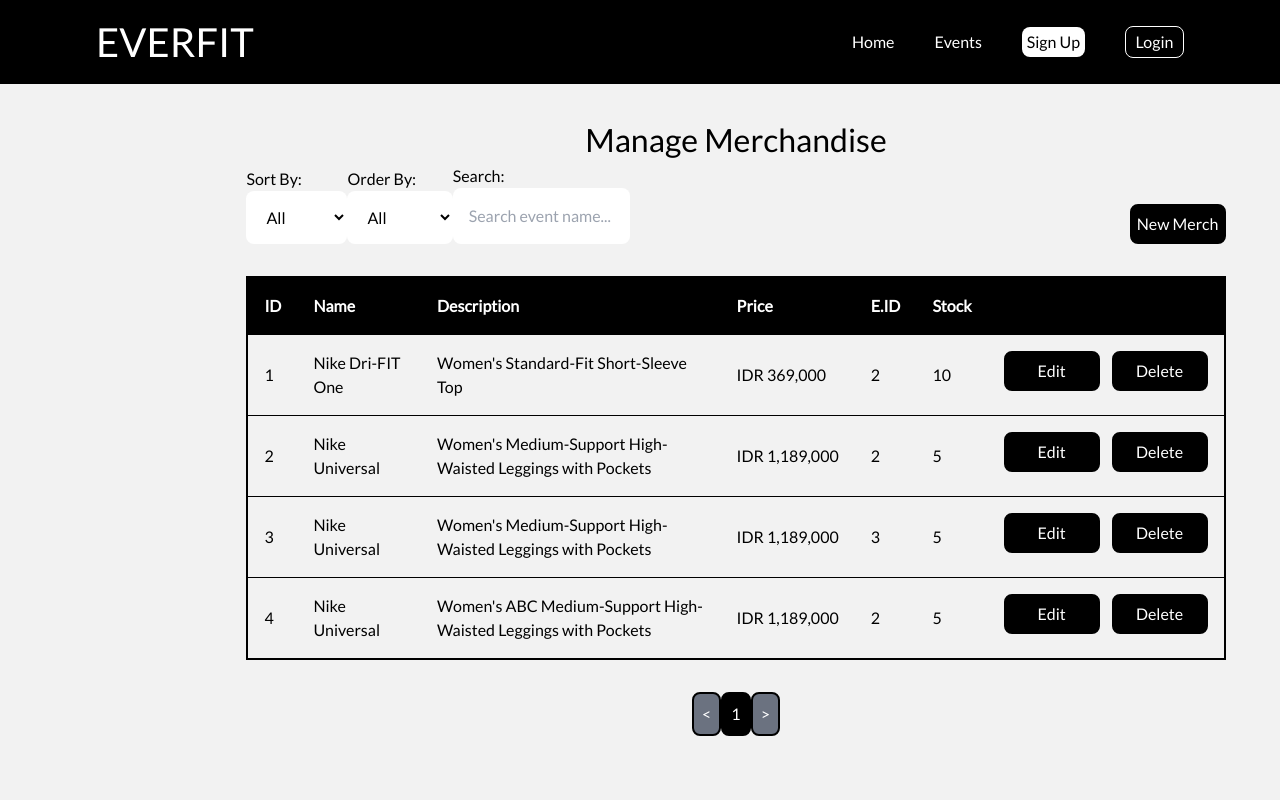
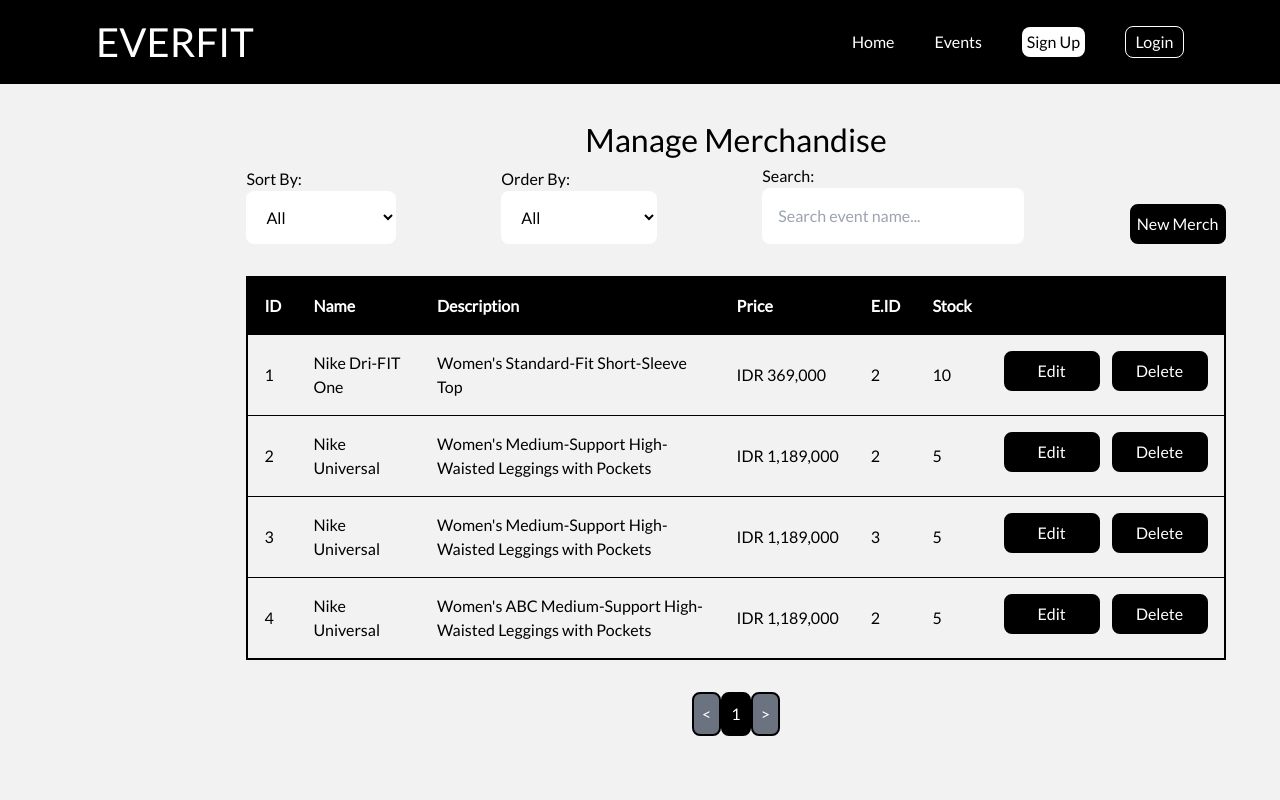
Before and after one commit to victorcastorgui/everfit, a Next.js app: page /manageMerch in a window 1280 px wide. Shown: the top 800 px of the page. Built offline with nearby package versions, Linux system fonts and the light colour scheme; no server answers; data requests are answered from the project's data file.

Commit message:
fix: styling

```diff
--- a/src/components/AddButton.tsx
+++ b/src/components/AddButton.tsx
@@ -8,14 +8,12 @@ function AddButton({
   handleFunction: () => void;
 }) {
   return (
-    <div className="w-[90%] flex justify-end">
     <button
       onClick={handleFunction}
       className="flex justify-center items-center border-[2px] bg-black text-white hover:bg-white border-black hover:text-black rounded-[0.5rem] w-24 h-10"
     >
       {children}
     </button>
-    </div>
   );
 }
 
```
Lines whose indentation alone changed are shown as unchanged.
